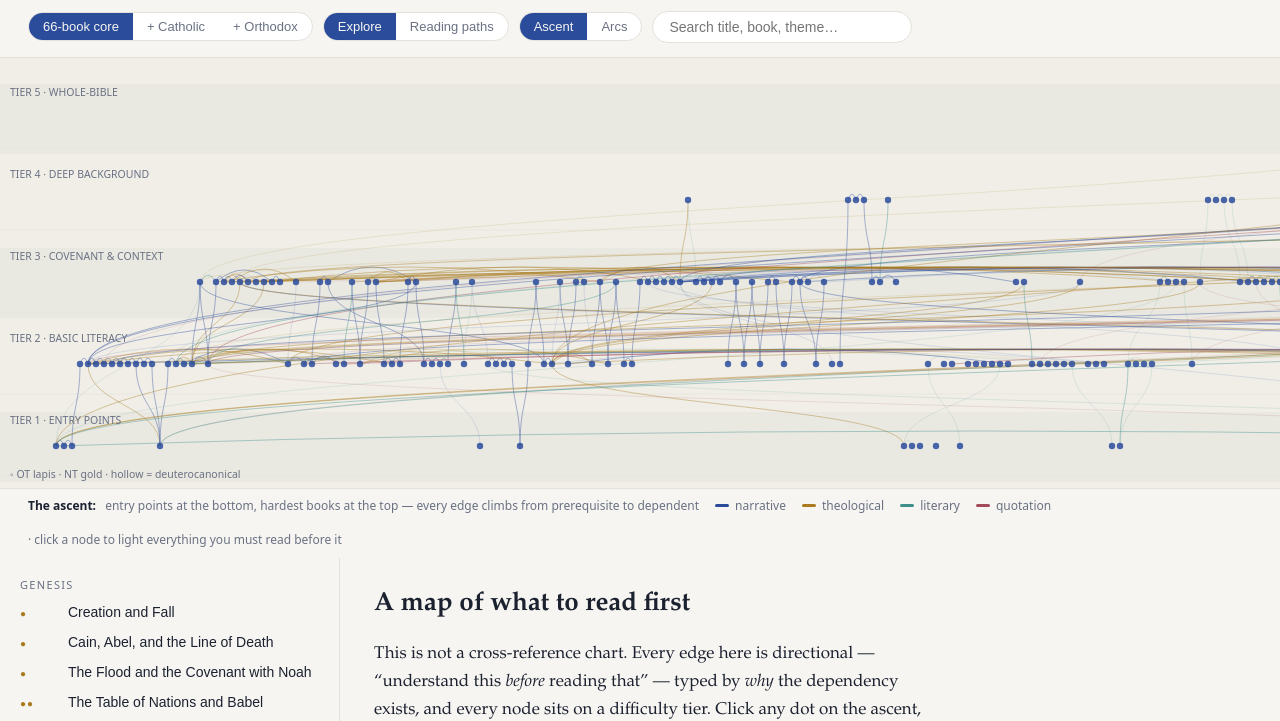
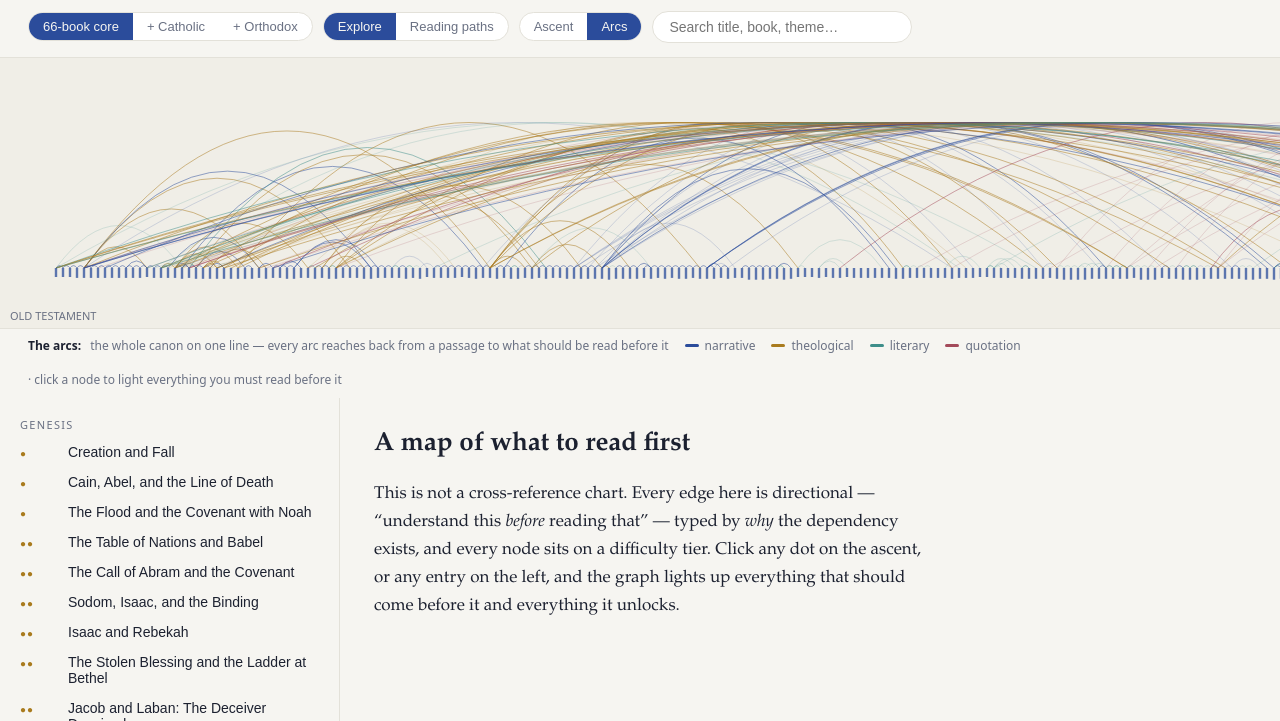
Before and after one commit to Afterpew/bible-graph-preview, a website: page docs/index.html in a window 1280 px wide. Shown: the part 76-797 px from the top of the page. Drawn offline with Linux system fonts and the light colour scheme.

Commit message:
Default the chart view to Arcs

```diff
--- a/docs/index.html
+++ b/docs/index.html
@@ -117,14 +117,14 @@
     <button type="button" data-m="explore" class="on">Explore</button><button type="button" data-m="paths">Reading paths</button>
   </div>
   <div class="seg" id="viewseg" role="group" aria-label="Chart view">
-    <button type="button" data-v="ascent" class="on">Ascent</button><button type="button" data-v="arcs">Arcs</button>
+    <button type="button" data-v="ascent">Ascent</button><button type="button" data-v="arcs" class="on">Arcs</button>
   </div>
   <input type="search" id="q" placeholder="Search title, book, theme…" aria-label="Search nodes">
 </div>
 
-<div id="arcwrap"><canvas id="arc" role="img" aria-label="The canon as an ascent: five difficulty tiers stacked bottom-to-top, every prerequisite edge climbing from read-this-first to what it unlocks"></canvas></div>
+<div id="arcwrap"><canvas id="arc" role="img" aria-label="The canon on one line: every arc reaches back from a passage to what should be read before it"></canvas></div>
 <div class="legend">
-  <span id="viewcaption"><b style="color:var(--ink)">The ascent:</b>&nbsp;entry points at the bottom, hardest books at the top — every edge climbs from prerequisite to dependent</span>
+  <span id="viewcaption"><b style="color:var(--ink)">The arcs:</b>&nbsp;the whole canon on one line — every arc reaches back from a passage to what should be read before it</span>
   <span><i class="swatch" style="background:var(--e-narr)"></i>narrative</span>
   <span><i class="swatch" style="background:var(--e-theo)"></i>theological</span>
   <span><i class="swatch" style="background:var(--e-lit)"></i>literary</span>
@@ -180,7 +180,7 @@
 
 /* ---------- the ascent (tier-ladder chart) ---------- */
 const canvas=document.getElementById("arc"), wrap=document.getElementById("arcwrap");
-let pos=new Map(), W=0, H=430, view="ascent";
+let pos=new Map(), W=0, H=430, view="arcs";
 const DPR=Math.min(window.devicePixelRatio||1,2), ARCBASE=210;
 const bandY=t=>388-(t-1)*82;   // tier 1 bottom (y=388) … tier 5 top (y=60)
 function cssVar(n){return getComputedStyle(document.documentElement).getPropertyValue(n).trim()}
```
Also changed, not shown: scripts/viewer-template.html (+4 -4 lines).
